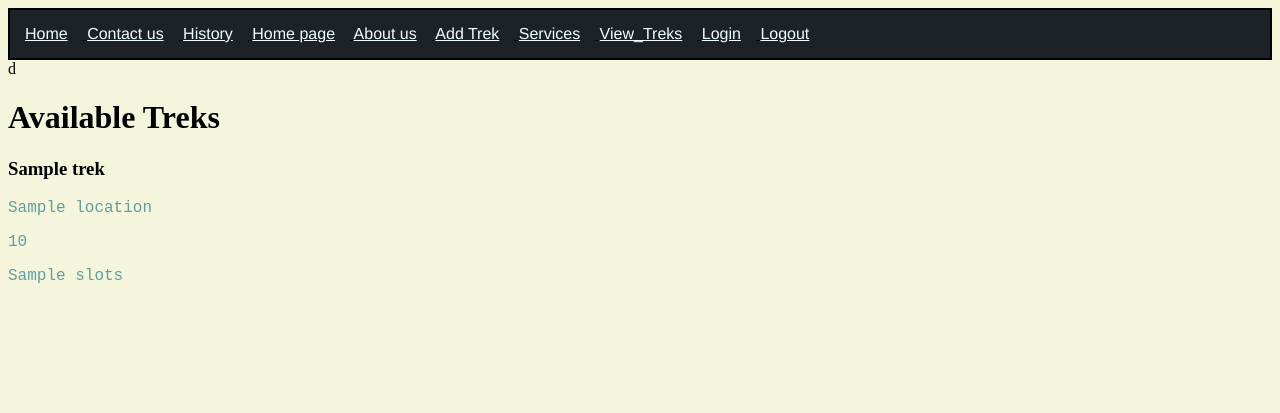
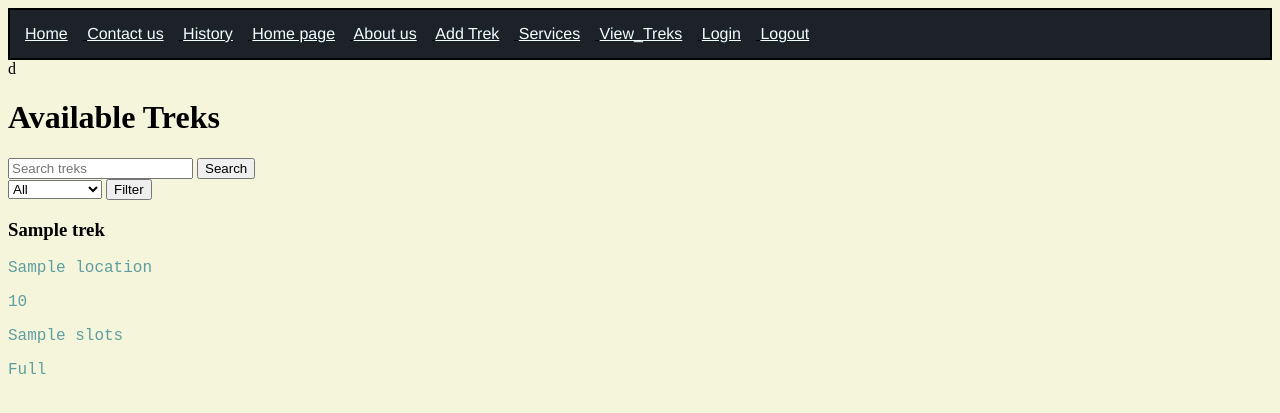
Before and after one commit to 24f2006892/Trekking-Management-Project, a Flask app: template templates/view_treks.html in a window 1280 px wide. Shown: the top 413 px of the page. Run offline with Flask 3, Linux system fonts and the light colour scheme; the template is opened without the code that fills it: most values are stand-ins (such as "Sample title", 1, 10 or a date in 2020).

Commit message:
templates

```diff
--- a/templates/view_treks.html
+++ b/templates/view_treks.html
@@ -3,11 +3,31 @@
 <h1>Available Treks</h1>
 {% for trek in treks %}
 <div>
+   <form method = "GET" action="/view_treks">
+      <input type="text" name="treks" placeholder="Search treks">
+      <button type="submit">Search</button>
+   </form>
+   <form action="/view_treks" method="GET">
+      <select name="price" id="price">
+         <option value="">All</option>
+         <option value="low">Below 1000</option>
+         <option value="medium">1000-5000</option>
+         <option value="high">Above 5000</option>
+      </select>
+      <button type="submit">Filter</button>
+   </form>
    <h3>{{trek["name"]}}</h3>
    <p>{{trek["location"]}}</p>
    <p>{{trek["price"]}}</p>
    <p>{{trek["slots"]}}</p>
 
+   <form action="/book/{{ trek["id"] }}">
+      {% if trek["slots"]>0 %}
+      <button type="submit">Book trek</button>
+      {% else %}
+         <p>Full</p>
+      {% endif %}
+   </form>
 
 </div>
 {% endfor %}
```
